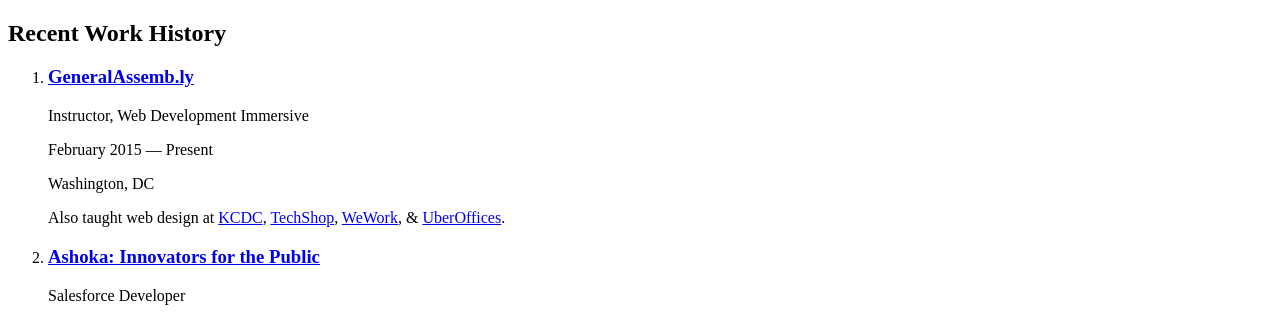
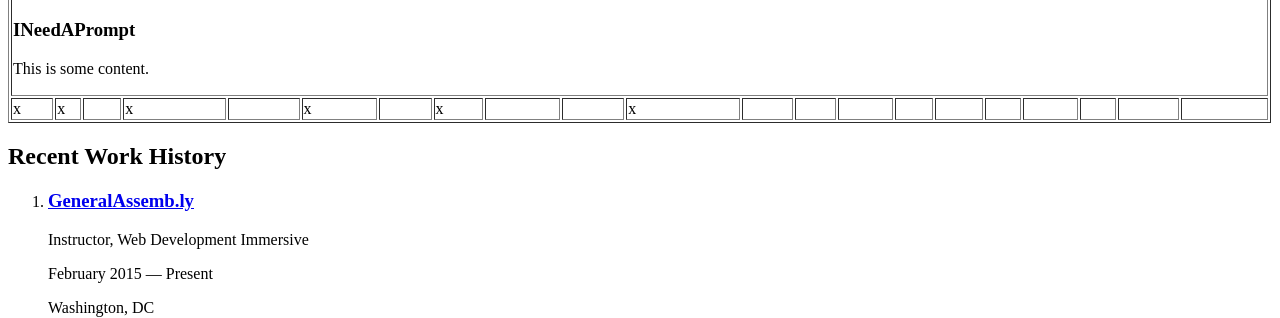
Before and after one commit to RobertAKARobin/robertakarobin.github.io, a PHP site: page / in a window 1280 px wide. Shown: the part 308-626 px from the top of the page. Run offline with PHP 8.4, Linux system fonts and the light colour scheme.

Commit message:
Can print out all rows

```diff
--- a/classes/tablestring.php
+++ b/classes/tablestring.php
@@ -5,6 +5,7 @@ class TableString{
   public $table;
   public $headers;
   public $html;
+  public $numCols;
   private $on = "x";
   private $off = ".";
 
@@ -32,6 +33,11 @@ class TableString{
     return join("", $out);
   }
 
+  public function rowHTMLByHeader($header){
+    $row = $this->table[$header];
+    return $this->rowToHTML(array_slice($row, 1));
+  }
+
   private function toHTML(){
     $out = [];
     foreach($this->table as $row){
@@ -52,11 +58,13 @@ class TableString{
 
   private function withHeaders(){
     $table = [];
-    $headers = array("h" => $this->table[0], "v" => []);
+    $headers = array("h" => [], "v" => []);
+    $headers["h"] = array_slice($this->table[0], 1);
     foreach($this->table as $row){
       $table[$row[0]] = $row;
       $headers["v"][] = $row[0];
     }
+    $this->numCols = count($headers["h"]);
     $this->headers = $headers;
     return $table;
   }
--- a/index.php
+++ b/index.php
@@ -41,15 +41,22 @@
         <h2>Programming Skill Highlights</h2>
         <table border="1">
 <?php
+include("classes/tablestring.php");
+$eol = PHP_EOL;
+
 $portfolio = [];
 $portfolio["INAP"] = <<<HTML
-  <p>I like turtles.</p>
+<h3>INeedAPrompt</h3>
+<p>This is some content.</p>
 HTML;
-include("classes/tablestring.php");
-$table = new TableString(file_get_contents("views/tablestring.txt"));
-$table = $table->transpose();
-echo $table->rowToHTML($table->table["."]);
 
+$table = (new TableString(file_get_contents("views/tablestring.txt")))->transpose();
+echo "<thead><tr>" . $table->rowToHTML($table->headers["h"]) . "</tr></thead>$eol";
+foreach($portfolio as $header => $html){
+  $tds = $table->rowHTMLByHeader($header);
+  echo "<tr><td colspan='$table->numCols'>$html</td></tr>$eol";
+  echo "<tr>$tds</tr>$eol";
+}
 ?>
         </table>
         <!-- MongoDB, Visualforce, SOSL, SOQL, Heroku -->
```
